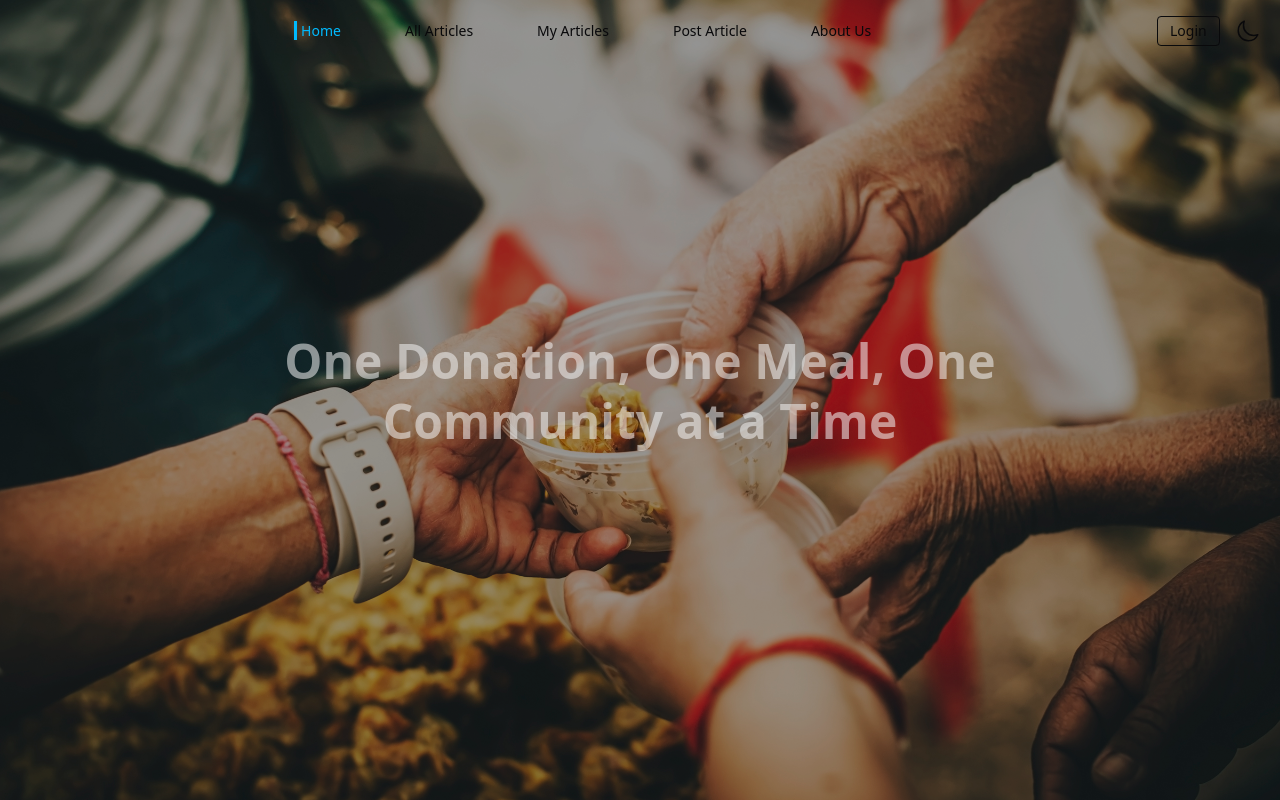
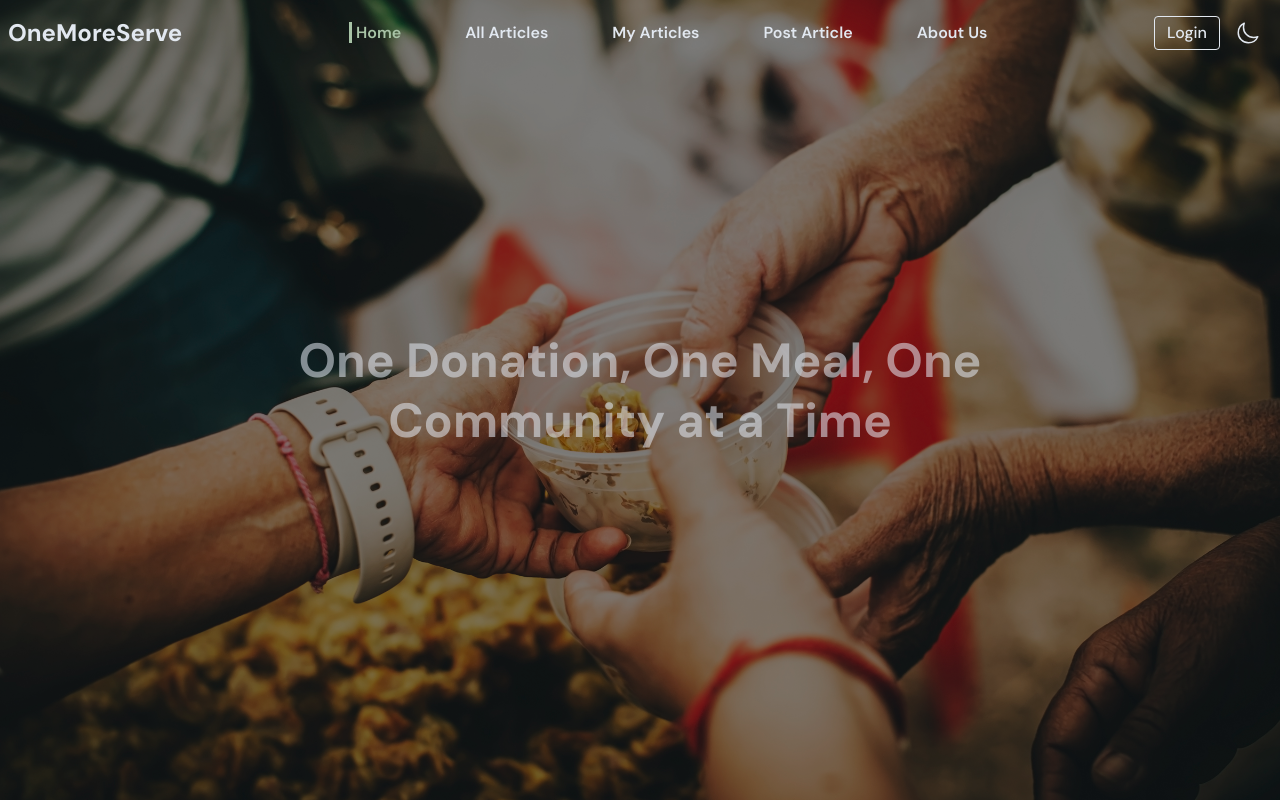
Before and after one commit to fabiha23/One-More-Serve-Client, a React (Vite) app: page / in a window 1280 px wide. Built offline with nearby package versions, Linux system fonts and the light colour scheme; no server answers.

Commit message:
feat: navbar added with all functionality

```diff
--- a/src/Components/Navbar.jsx
+++ b/src/Components/Navbar.jsx
@@ -27,27 +27,27 @@ const Navbar = () => {
     const links = <>
         <li>
             <NavLink className={({ isActive }) =>
-                `hover:text-info duration-100 ${isActive && 'border-l-3 text-info pl-1 border-info'}`
+                `hover:text-secondary duration-100 ${isActive && 'border-l-3 text-secondary pl-1 border-secondary'}`
             } to='/'>Home</NavLink>
         </li>
         <li>
             <NavLink className={({ isActive }) =>
-                `hover:text-info duration-100 ${isActive && 'border-l-3 text-info pl-1 border-info'}`
+                `hover:text-secondary duration-100 ${isActive && 'border-l-3 text-secondary pl-1 border-secondary'}`
             } to='/all-articles'>All Articles</NavLink>
         </li>
         <li>
             <NavLink className={({ isActive }) =>
-                ` hover:text-info duration-100 ${isActive && 'border-l-3 text-info pl-1 border-info'}`
+                ` hover:text-secondary duration-100 ${isActive && 'border-l-3 text-secondary pl-1 border-secondary'}`
             } to='/my-articles'>My Articles</NavLink>
         </li>
         <li>
             <NavLink className={({ isActive }) =>
-                ` hover:text-info duration-100 ${isActive && 'border-l-3 text-info pl-1 border-info'}`
+                ` hover:text-secondary duration-100 ${isActive && 'border-l-3 text-secondary pl-1 border-secondary'}`
             } to='/post-article'>Post Article</NavLink>
         </li>
         <li>
             <NavLink className={({ isActive }) =>
-                ` hover:text-info duration-100 ${isActive && 'border-l-3 text-info pl-1 border-info'}`
+                ` hover:text-secondary duration-100 ${isActive && 'border-l-3 text-secondary pl-1 border-secondary'}`
             } to='/about-us'>About Us</NavLink>
         </li>
         {/* {user ? (<></>) : (
@@ -84,13 +84,13 @@ const Navbar = () => {
         <nav>
             <div className='flex justify-between py-4 items-center'>
                 <div>
-                    {/* <Link to='/'>
-                        <h1 className="text-xl font-semibold flex gap-2 items-center bg-gradient-to-r from-secondary via-info-content to-info bg-clip-text text-transparent">
-                            <img className='w-6 h-5' src={wave} alt="" /> <span>ShareWave</span></h1>
-                    </Link> */}
+                    <Link to='/'>
+                        <h1 className="text-2xl font-bold flex gap-2 items-center text-neutral">
+                             <span>OneMoreServe</span></h1>
+                    </Link>
                 </div>
                 <div>
-                    <ul className='hidden xl:flex gap-16 text-neutral text-sm font-medium'>
+                    <ul className='hidden xl:flex gap-16 text-neutral font-semibold'>
                         {links}
                     </ul>
                 </div>
@@ -98,7 +98,7 @@ const Navbar = () => {
                     <div>
                         {
                             user ? <></> : <Link to='/login'>
-                                <button className='text-neutral font-medium mr-1 text-sm hover:text-info cursor-pointer duration-100 border hover:border-info border-neutral px-3 py-1 will-change-transform rounded-sm'>Login</button>
+                                <button className='text-neutral font-medium mr-1 hover:text-secondary cursor-pointer duration-100 border hover:border-secondary border-neutral px-3 py-1 will-change-transform rounded-sm'>Login</button>
                             </Link>
                         }
                     </div>
--- a/src/index.css
+++ b/src/index.css
@@ -1,31 +1,37 @@
+@import url("https://fonts.googleapis.com/css2?family=DM+Sans:ital,opsz,wght@0,9..40,100..1000;1,9..40,100..1000&display=swap");
+
 @import "tailwindcss";
 @plugin "daisyui";
 
 @plugin "daisyui" {
-    themes: ["light", "dark"];
+  themes: [ "light", "dark"];
 }
 
 @plugin "daisyui/theme" {
-    name: "light";
-    default: true;
-    --color-primary: #4B2840;
-    --color-secondary: 	#A8C3A6;
-    --color-base-100: #FFFFFF;
-    --color-base-200: #FAF9F6;
-    --color-accent: #2B2B2B,
-    --color-neutral: #E2E8F0;
-    --color-error: #F43F5E;
+  name: "light";
+  default: true;
+  --color-primary: #4b2840; /* Dark Plum for Navbar, Headings */
+  --color-secondary: #a8c3a6; /* Sage for Buttons, Accents */
+  --color-base-100: #ffffff; /* White Base */
+  --color-base-200: #faf9f6; /* Ivory Background */
+  --color-accent: #2b2b2b; /* Dark Text Color */
+  --color-neutral: #e2e8f0; /* Neutral Borders */
+  --color-error: #f43f5e; /* Error */
 }
 
 @plugin "daisyui/theme" {
-    name: "dark";
-    default: false;
+  name: "dark";
+  default: false;
 
-     --color-primary: #E2E2DC;
-    --color-secondary: 	#9FC8B2;
-    --color-base-100: #FFFFFF;
-    --color-base-200: #2A1B27;
-    --color-accent: #F0F0F0,
-    --color-neutral: #E2E8F0;
-    --color-error: #F43F5E;
+  --color-primary: #2a1b27; /* Dark Plum for Navbar, Headings */
+  --color-secondary: #9fc8b2; /* Mint for Buttons, Accents */
+  --color-base-100: #2a1b27; /* Plum Background */
+  --color-base-200: #1e1e1e; /* Darker Base */
+  --color-accent: #e2e2dc; /* Light Text Color */
+  --color-neutral: #e2e8f0; /* Neutral Borders */
+  --color-error: #f43f5e; /* Error */
 }
+
+* {
+  font-family: "DM Sans", sans-serif;
+}
--- a/src/pages/Home/Banner.jsx
+++ b/src/pages/Home/Banner.jsx
@@ -22,11 +22,11 @@ const Banner = () => {
 
   return (
     <section
-      className="relative h-screen bg-cover bg-center flex items-center justify-center text-[#F0F0F0] overflow-hidden"
+      className="relative h-screen bg-cover bg-center flex items-center justify-center text-neutral overflow-hidden"
       style={{ backgroundImage: `url(${bannerImg}) `}}
     >
       {/* Dark overlay */}
-      <div className="absolute inset-0 bg-black/40"></div>
+      <div className="absolute inset-0 bg-black/50"></div>
 
       {/* Banner content */}
       <div className="z-10 text-center px-4 w-full">
```
